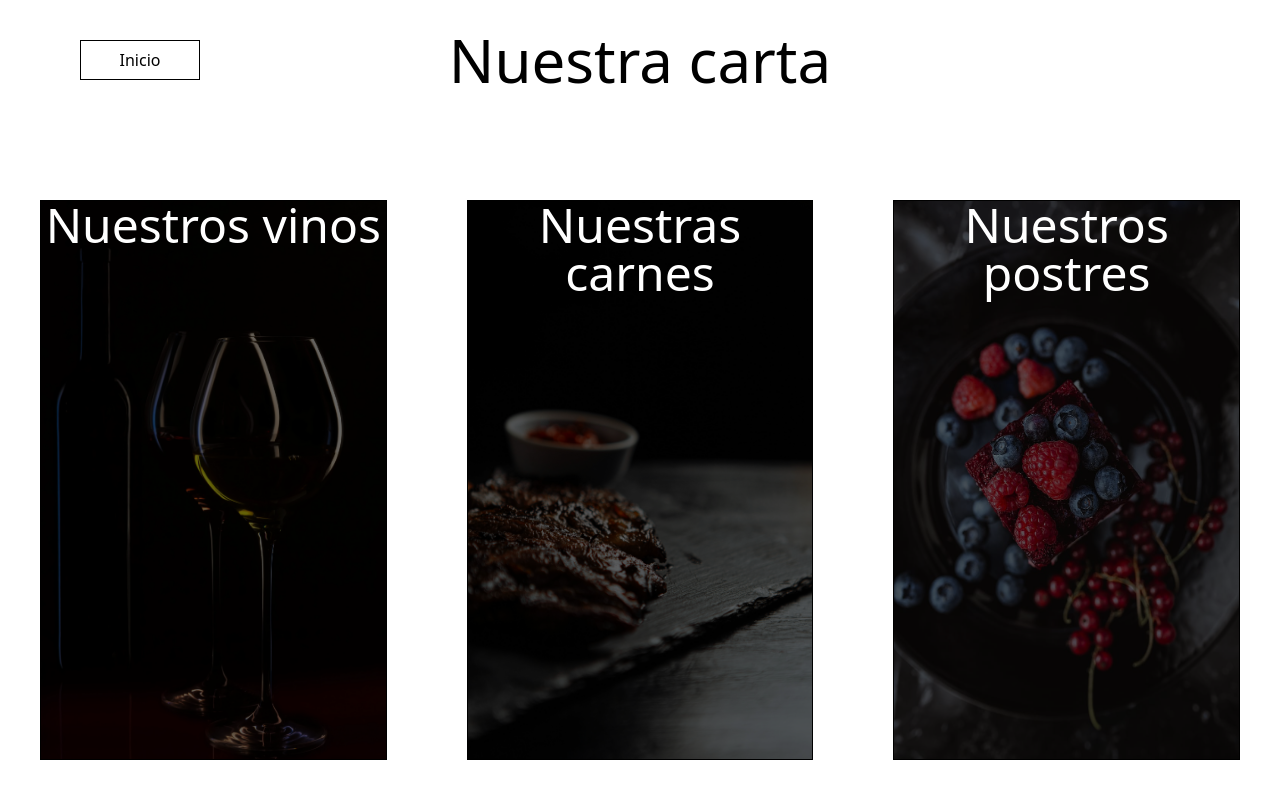
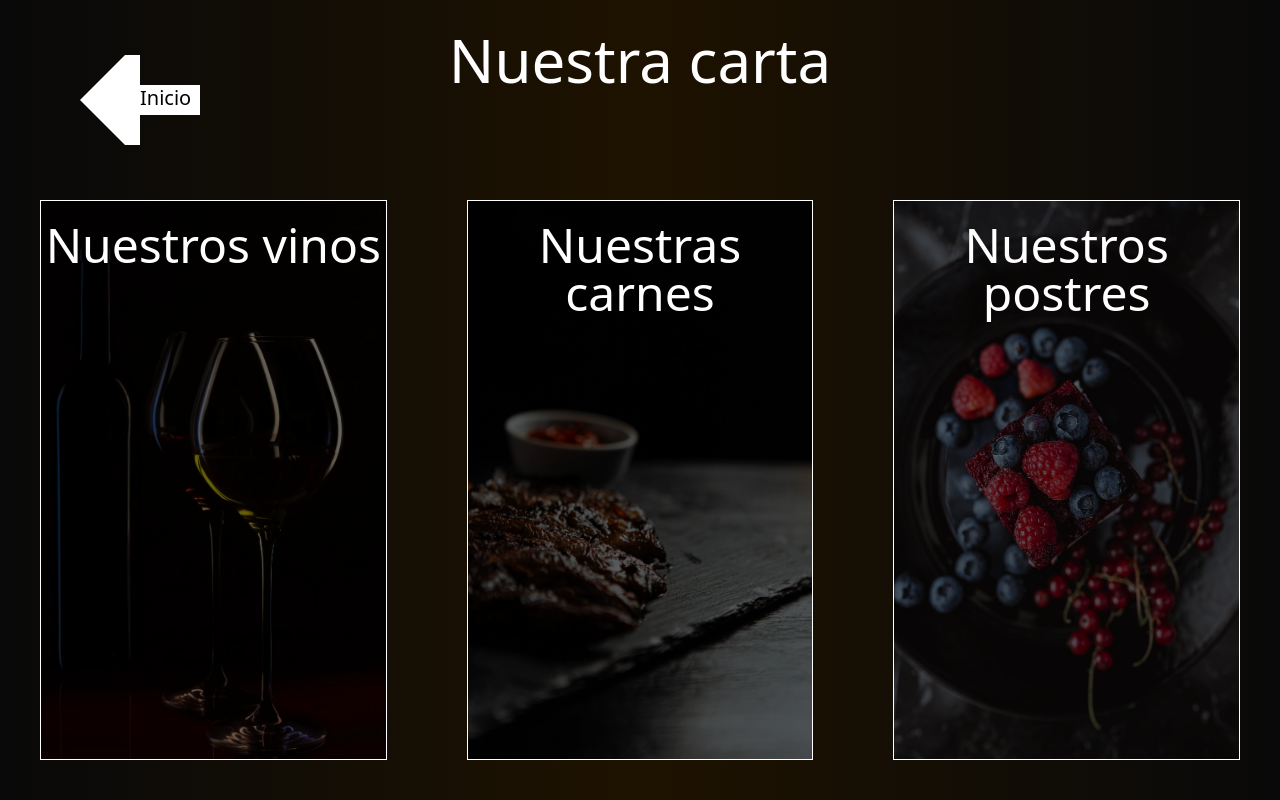
Before and after one commit to Dev-id-A/restaurant-page, a React (Vite) app: page /menu in a window 1280 px wide. Built offline with nearby package versions, Linux system fonts and the light colour scheme.

Commit message:
Menu page details and background

```diff
--- a/pages/Menu.jsx
+++ b/pages/Menu.jsx
@@ -4,10 +4,18 @@ import menuJson from "../src/assets/Json/MenuJson";
 
 function Menu({lang}) {
   return (
-    <main className="w-screen h-screen overflow-hidden">
+    <main className="w-screen h-screen overflow-hidden bg-gradient-to-r from-[rgba(9,9,9,1)] via-[rgba(30,18,0,1)] to-[rgba(9,9,9,1)]">
       <div className="relative w-full h-30 flex flex-row justify-center items-center">
-        <Link to={"/"} className="absolute grid place-items-center border left-20 h-10 w-30">{menuJson.home[lang]}</Link>
-        <h1 className="text-6xl">{menuJson.presentation[lang]}</h1>
+
+        <Link to={"/"} className="absolute grid place-items-center left-20 h-10 w-30 text-white">
+        <svg className="absolute inset-0" viewBox="0 0 16 16" fill="currentColor">
+          <path d="M8 10L8 14L6 14L-2.62268e-07 8L6 2L8 2L8 6L16 6L16 10L8 10Z"></path>
+        </svg>
+          <p className="absolute top-11 left-15 text-black text-xl">{menuJson.home[lang]}</p>
+        </Link>
+
+        <h1 className="text-6xl text-white">{menuJson.presentation[lang]}</h1>
+
       </div>
 
       <div className="py-10 h-[90vh]">
--- a/src/assets/Menu.jsx/MenuBtn.jsx
+++ b/src/assets/Menu.jsx/MenuBtn.jsx
@@ -1,12 +1,12 @@
 function MenuBtn({children, image}) {
   return (
-    <button className="relative border size-full hover:cursor-pointer group">
+    <button className="relative border size-full hover:cursor-pointer group border-white">
 
       <img src={`${image}`} className="absolute inset-0 w-full h-full group-hover:scale-102 transition-all duration-1000" />
 
     <div className="absolute inset-0 bg-black/60 group-hover:bg-black/10 group-hover:scale-102 transition-all duration-1000"></div>
 
-      <h2 className="text-5xl text-white absolute inset-0 flex justify-center z-10">{children}</h2>
+      <h2 className="text-5xl text-white absolute inset-0 top-5 flex justify-center z-10 group-hover:scale-102 transition-all duration-1000">{children}</h2>
 
     </button>
   )
```
Also changed, not shown: 2 other files (tests, documents, lock files or other folders).
